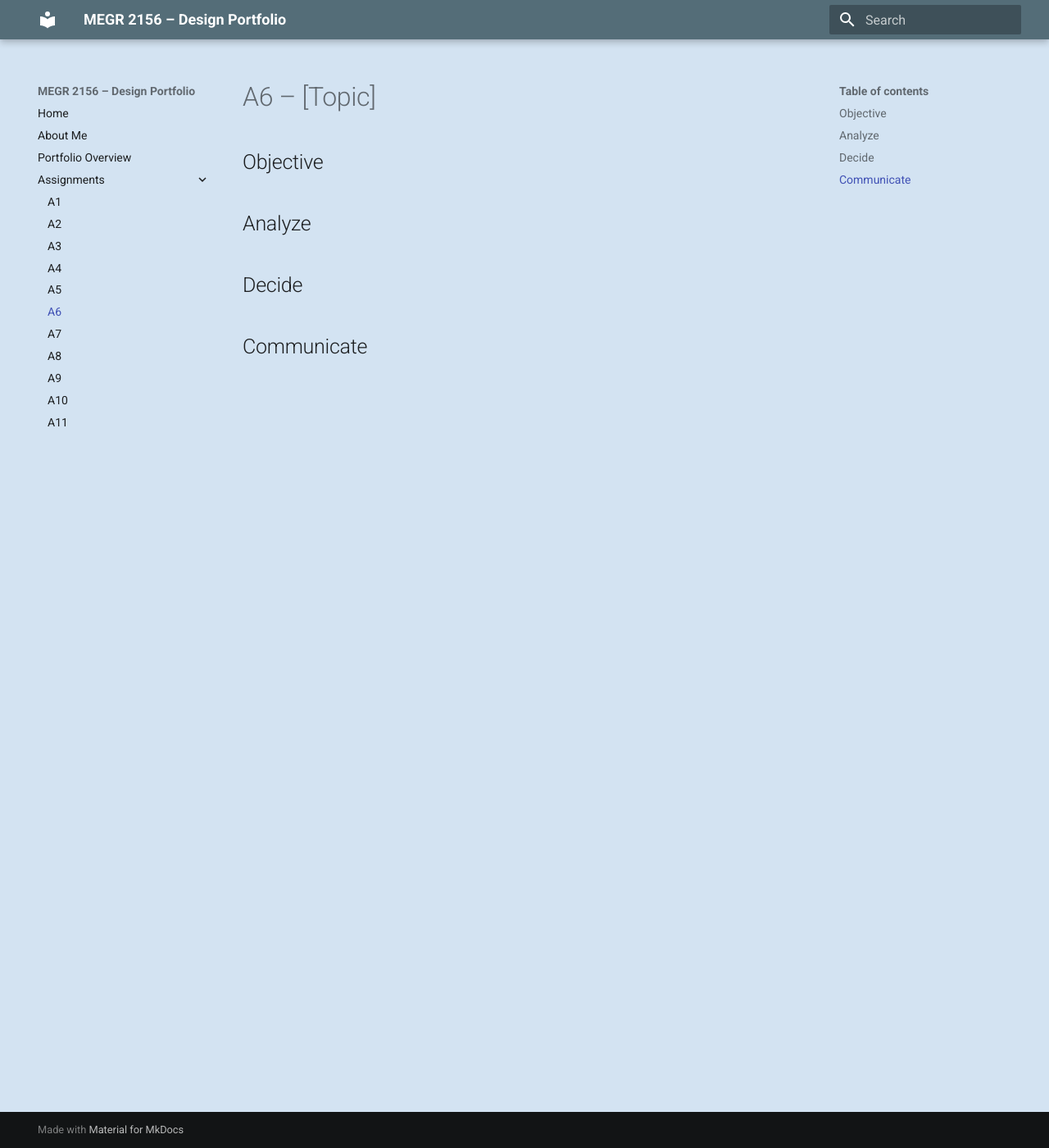
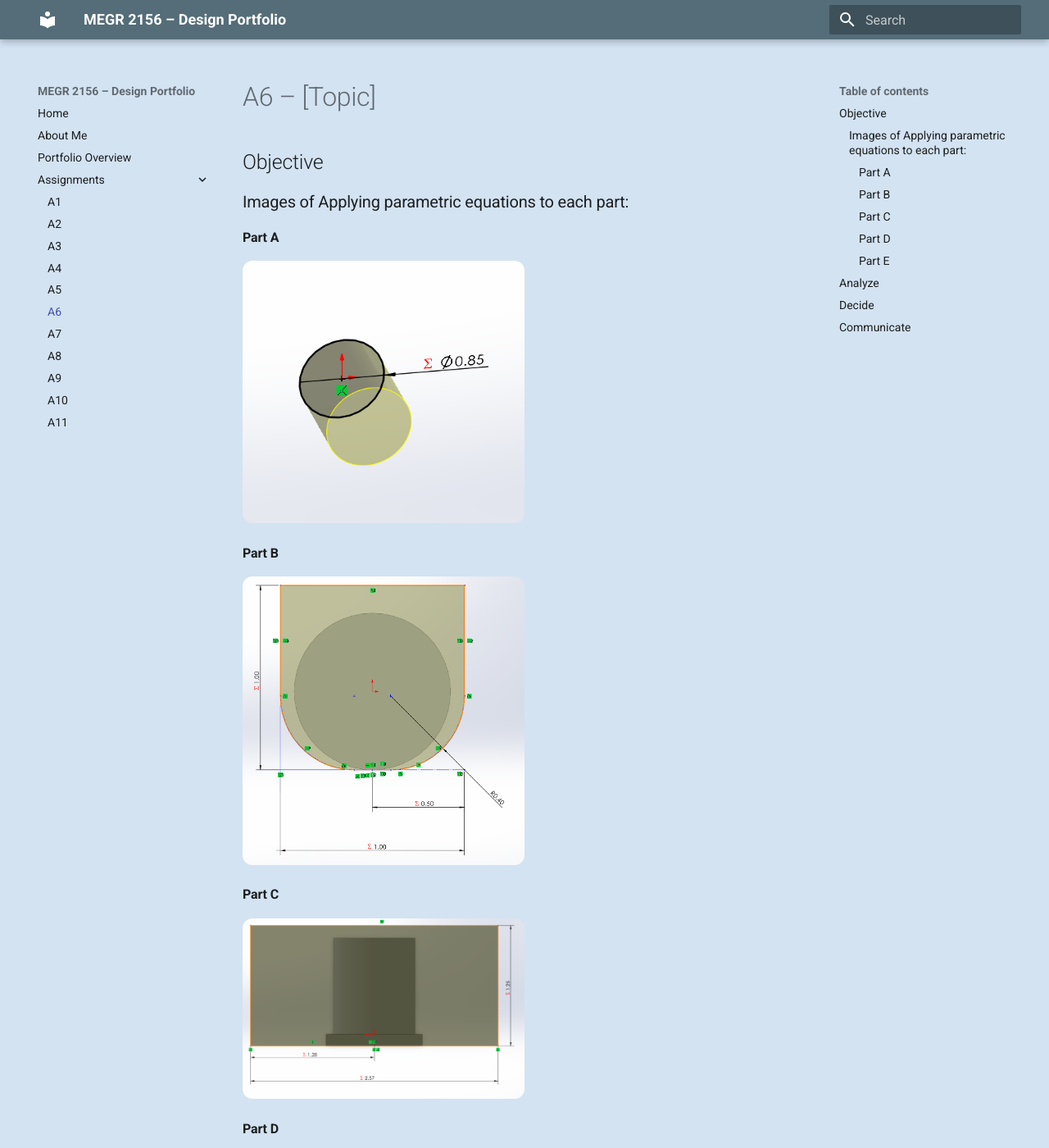
Before and after one commit to Noah-DiMenna/megr2156-portfolio, an MkDocs documentation site: the page built from docs/assignments/A06/index.md, in a window 1280 px wide and 1400 px high. Shown: the whole window at 82% size. Built offline with MkDocs 1.6.1 and Material for MkDocs 9.7.7, drawn with Linux system fonts in a browser that asks for light colours.

Commit message:
Include images for each part of A6 assignment
Added images demonstrating the application of parametric equations for each part of the assignment.

```diff
--- a/docs/assignments/A06/index.md
+++ b/docs/assignments/A06/index.md
@@ -2,6 +2,22 @@
 
 ## Objective
 
+### Images of Applying parametric equations to each part:
+
+#### Part A
+<img src="A6-PARA-A.png" style="border-radius: 12px; width: 50%;">
+
+#### Part B
+<img src="A6-PARA-B.png" style="border-radius: 12px; width: 50%;">
+
+#### Part C
+<img src="A6-PARA-C.png" style="border-radius: 12px; width: 50%;">
+
+#### Part D
+<img src="A6-PARA-D.png" style="border-radius: 12px; width: 25%;">
+
+#### Part E
+<img src="A6-PARA-E.png" style="border-radius: 12px; width: 50%;">
 
 ## Analyze
 
```
